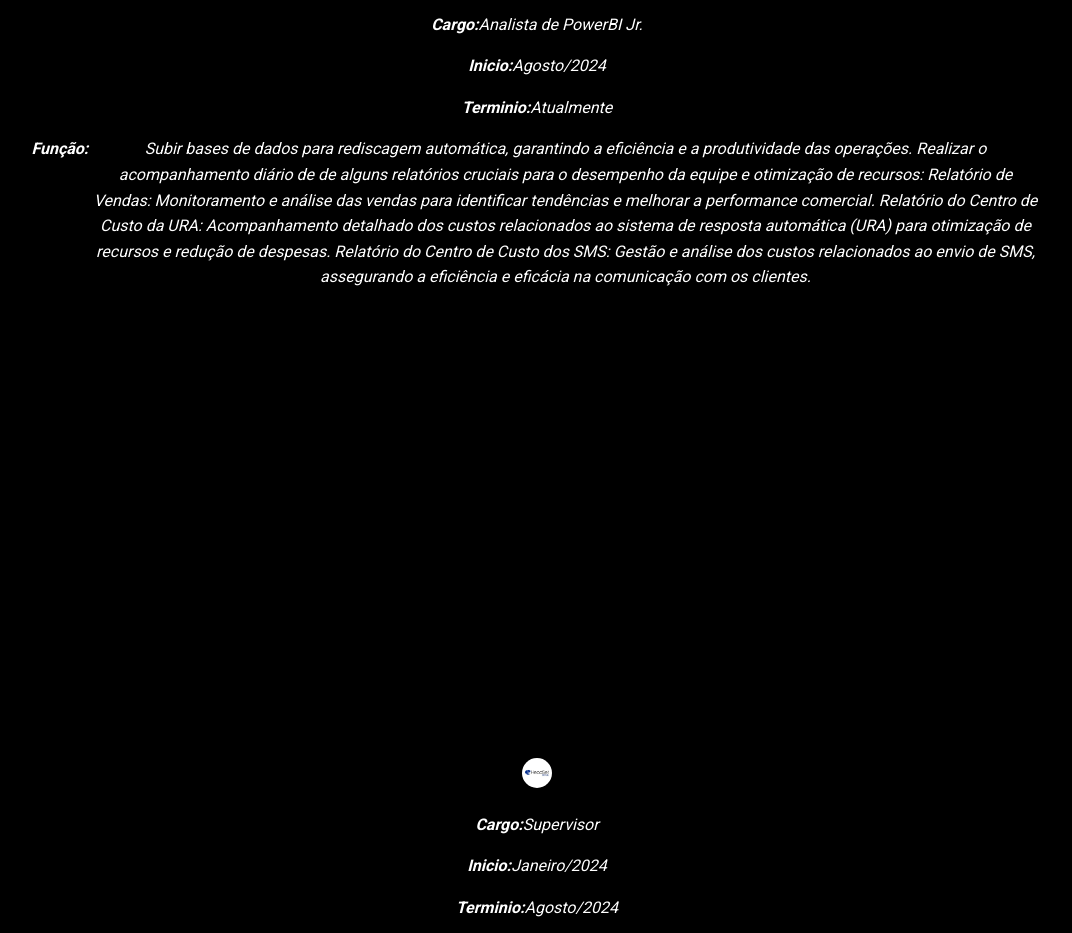
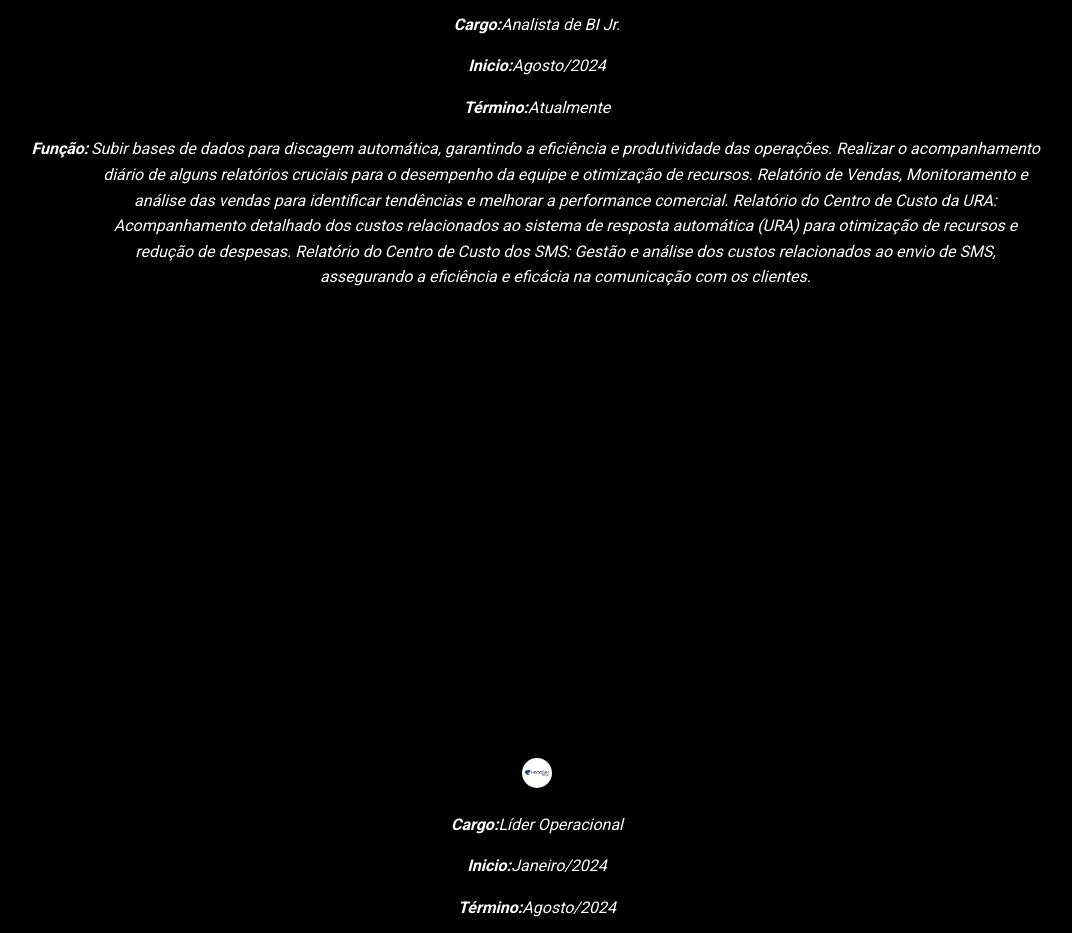
Before and after one commit to AllanBartorr/Portfolio, a plain HTML site: page experiencia.html in a window 1280 px wide. Shown: the part 220-1153 px from the top of the page, without its empty margins (103-1175 px from the left). Drawn offline with Linux system fonts and the light colour scheme.

Commit message:
Atualizando
Atualizando erros de português.

```diff
--- a/experiencia.html
+++ b/experiencia.html
@@ -27,14 +27,14 @@
         <body class="corpo">
             <section class="expe">
                 <img src="headset_brasil_logo.jpeg">
-                <p><strong>Cargo:</strong> Analista de PowerBI Jr. </p>
+                <p><strong>Cargo:</strong> Analista de BI Jr. </p>
                 <p><strong>Inicio:</strong> Agosto/2024 </p>
-                <p><strong>Terminio:</strong> Atualmente </p>
-                <p><strong>Função:</strong> Subir bases de dados para rediscagem automática, garantindo a eficiência e a
+                <p><strong>Término:</strong> Atualmente </p>
+                <p><strong>Função:</strong> Subir bases de dados para discagem automática, garantindo a eficiência e
                     produtividade das operações.
-                    Realizar o acompanhamento diário de de alguns relatórios cruciais para o
-                    desempenho da equipe e otimização de recursos:
-                    Relatório de Vendas: Monitoramento e análise das vendas para identificar
+                    Realizar o acompanhamento diário de alguns relatórios cruciais para o
+                    desempenho da equipe e otimização de recursos.
+                    Relatório de Vendas, Monitoramento e análise das vendas para identificar
                     tendências e melhorar a performance comercial.
                     Relatório do Centro de Custo da URA: Acompanhamento detalhado
                     dos custos relacionados ao sistema de resposta automática (URA) para
@@ -45,9 +45,9 @@
             </section>
             <section class="expe">
                 <img src="headset_brasil_logo.jpeg">
-                <p><strong>Cargo:</strong> Supervisor </p>
+                <p><strong>Cargo:</strong> Líder Operacional </p>
                 <p><strong>Inicio:</strong> Janeiro/2024 </p>
-                <p><strong>Terminio:</strong> Agosto/2024 </p>
+                <p><strong>Término:</strong> Agosto/2024 </p>
                 <p><strong>Função:</strong>Realizar o acompanhamento contínuo de resultados e aplicar feedback estruturado para otimizar a performance da equipe.
                     Atuar na definição de estratégias operacionais, tomando decisões baseadas em dados para garantir a eficiência e cumprimento das metas de curto prazo.
                     Monitorar o atendimento ao cliente, assegurando qualidade nas interações, e liderar programas de treinamento e reciclagem para promover o desenvolvimento profissional contínuo.</p>
@@ -56,7 +56,7 @@
                 <img src="logo.jpeg">
                 <p><strong>Cargo:</strong> Líder Operacional </p>
                 <p><strong>Inicio:</strong> Setembro/2016 </p>
-                <p><strong>Terminio:</strong> Maio/2019 </p>
+                <p><strong>Término:</strong> Maio/2019 </p>
                 <p><strong>Função:</strong> Supervisão em atendimento ao cliente, analise de resultados, feedbacks para melhoria em procedimento e atendimento, apresentação de resultados para melhoria.
                     Implantação de novo produto dentro da empresa, criando procedimento e evoluindo junto com a empresa o atendimento dos colaboradores.</p>
             </section>
```
Also changed, not shown: index.html (+2 -2 lines), redes.html (+1 -1 lines).
